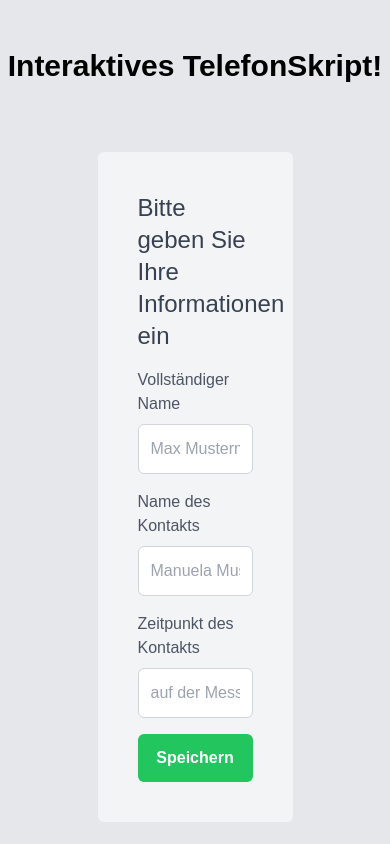
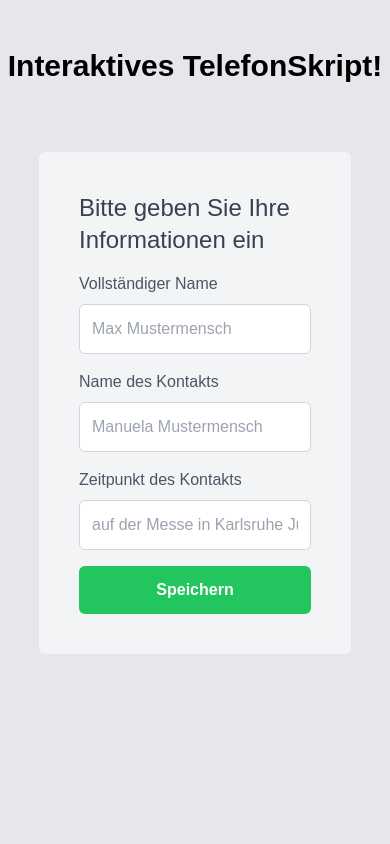
Before and after one commit to K-Lorenz/its, a Next.js app: page / in a window 390 px wide. Built offline with nearby package versions, Linux system fonts and the light colour scheme.

Commit message:
usability update

```diff
--- a/app/components/inputMask.tsx
+++ b/app/components/inputMask.tsx
@@ -11,8 +11,7 @@ interface InputMaskProps {
   onSave: () => void;
 }
 
-export default function InputMask({info, setInfo, onSave}: InputMaskProps) {
-
+export default function InputMask({ info, setInfo, onSave }: InputMaskProps) {
   // Handle input changes
   const handleInputChange = (e: React.ChangeEvent<HTMLInputElement>, field: string) => {
     setInfo((prevInfo) => ({
@@ -21,49 +20,61 @@ export default function InputMask({info, setInfo, onSave}: InputMaskProps) {
     }));
   };
 
+  // Handle form submission
+  const handleSubmit = (e: React.FormEvent) => {
+    e.preventDefault(); // Prevent default form submission behavior
+    onSave();
+  };
+
   return (
-    <div className="mb-6 bg-gray-100 p-10 rounded-md text-white w-1/2">
+    <form
+      onSubmit={handleSubmit}
+      className="mb-6 bg-gray-100 p-10 rounded-md text-white w-4/5 md:w-1/2"
+    >
       <h2 className="text-2xl text-gray-700 mb-4">Bitte geben Sie Ihre Informationen ein</h2>
       <div className="space-y-4">
         <div>
           <label className="text-gray-600 mb-2 block">Vollständiger Name</label>
           <input
             type="text"
-            placeholder='Max Mustermensch'
+            placeholder="Max Mustermensch"
             value={info.me}
-            onChange={(e) => handleInputChange(e, 'me')}
+            onChange={(e) => handleInputChange(e, "me")}
             className="w-full p-3 rounded-md bg-white text-gray-800 border border-gray-300 focus:outline-none focus:ring-2 focus:ring-green-500"
+            required
           />
         </div>
         <div>
           <label className="text-gray-600 mb-2 block">Name des Kontakts</label>
           <input
-            placeholder='Manuela Mustermensch'
             type="text"
+            placeholder="Manuela Mustermensch"
             value={info.contactName}
-            onChange={(e) => handleInputChange(e, 'contactName')}
+            onChange={(e) => handleInputChange(e, "contactName")}
             className="w-full p-3 rounded-md bg-white text-gray-800 border border-gray-300 focus:outline-none focus:ring-2 focus:ring-green-500"
+            required
           />
         </div>
         <div>
           <label className="text-gray-600 mb-2 block">Zeitpunkt des Kontakts</label>
           <input
             type="text"
-            placeholder='auf der Messe in Karlsruhe Juni 2022'
+            placeholder="auf der Messe in Karlsruhe Juni 2022"
             value={info.contactTime}
-            onChange={(e) => handleInputChange(e, 'contactTime')}
+            onChange={(e) => handleInputChange(e, "contactTime")}
             className="w-full p-3 rounded-md bg-white text-gray-800 border border-gray-300 focus:outline-none focus:ring-2 focus:ring-green-500"
+            required
           />
         </div>
         <div className="mt-4">
-          <button
-            onClick={() => onSave()}
+          <input
+            type="submit"
+            value="Speichern"
             className="w-full bg-green-500 text-white font-semibold p-3 rounded-md hover:bg-green-600 focus:outline-none focus:ring-2 focus:ring-green-500"
           >
-            Speichern
-          </button>
+          </input>
         </div>
       </div>
-    </div>
+    </form>
   );
 }
--- a/app/components/step.tsx
+++ b/app/components/step.tsx
@@ -10,14 +10,14 @@ export type StepProps = {
 
 export default function Step({ title, text, buttons, disabled=false }: StepProps) {
   return (
-    <div className="mb-6 bg-gray-100 p-10 rounded-md text-white">
+    <div className="mb-6 bg-gray-100 md:p-10 p-7 rounded-md text-white scroll-m-3">
       <h2 className="text-2xl text-gray-700 mb-2">{title}</h2>
-      <p className="text-gray-600 mb-7 ml-2 text-lg leading-loose">
+      <p className="text-gray-600 mb-7 ml-2 md:text-lg leading-loose ">
         <b>Dein Text: </b>
         {text}
       </p>
       <h2 className="text-xl text-gray-700 mb-4">Antwort</h2>
-      <div className="flex items-center space-x-5">
+      <div className="flex md:justify-start justify-between space-x-5">
         {buttons.map((button) => (
           <button
             key={button.buttonText}
--- a/app/page.tsx
+++ b/app/page.tsx
@@ -1,7 +1,7 @@
  'use client'
 
 import Step from "./components/step"
-import { useState, useRef } from "react"
+import { useState, useRef, useEffect } from "react"
 import { StepProps } from "./components/step"
 import InputMask from "./components/inputMask"
 
@@ -24,7 +24,7 @@ export default function Home(){
     },
     notContact:{
       title: "Weiterleiten",
-      text: `Schade, ist denn ${info.contactName} anwesend und können sie mich weiterleiten?`,
+      text: `Schade, ist denn ${info.contactName} anwesend und können Sie mich weiterleiten?`,
       buttons:[
         { buttonText: "Ja", buttonType: "Accept", onClick: () => addStep(stepList.correctContact)},
         { buttonText: "Nein", buttonType: "Cancel", onClick: () => addStep(stepList.newContact)}
@@ -34,7 +34,7 @@ export default function Home(){
     },
     newContact:{
       title: "Neue Ansprechperson",
-      text: "Alles klar wären sie denn bereit kurz mit mir zu sprechen?",
+      text: "Alles klar wären Sie denn bereit kurz mit mir zu sprechen?",
       buttons:[
         { buttonText: "Ja", buttonType: "Accept", onClick: () => addStep(stepList.correctNewContact)},
         { buttonText: "Nein", buttonType: "Cancel", onClick: () => addStep(stepList.callBackGoodbye)}
@@ -45,7 +45,7 @@ export default function Home(){
     correctContact:{
       disabled: false,
       title:"Studentec Vorstellung",
-      text:`Super! Wir haben uns  ${info.contactTime} unterhalten. Ich würde aber vorschlagen, dass ich Ihnen Studentec noch einmal kurz vorstelle. \n ${studentecDescription} Haben sie eventuell Interesse an einem persönlichen Gespräch?`,
+      text:`Super! Wir haben uns  ${info.contactTime} unterhalten. Ich würde aber vorschlagen, dass ich Ihnen Studentec noch einmal kurz vorstelle. \n ${studentecDescription} Haben Sie eventuell Interesse an einem persönlichen Gespräch?`,
       buttons:[
         { buttonText: "Ja", buttonType: "Accept", onClick: () => addStep(stepList.emailGoodbye)},
         { buttonText: "Nein", buttonType: "Cancel", onClick: () => addStep(stepList.callBackGoodbye)}
@@ -55,7 +55,7 @@ export default function Home(){
     correctNewContact:{
       disabled:false,
       title: "Studentec Vorstellung",
-      text: `Super! Ich würde vorschlagen, dass ich kurz Studentec vorstelle. \n ${studentecDescription} Haben sie eventuell Interesse an einem persönlichen Gespräch?`,
+      text: `Super! Ich würde vorschlagen, dass ich kurz Studentec vorstelle. \n ${studentecDescription} Haben Sie eventuell Interesse an einem persönlichen Gespräch?`,
       buttons:[
         { buttonText: "Ja", buttonType: "Accept", onClick: () => addStep(stepList.emailGoodbye)},
         { buttonText: "Nein", buttonType: "Cancel", onClick: () => addStep(stepList.emailGoodbye)},
@@ -72,7 +72,7 @@ export default function Home(){
     callBackGoodbye:{
       disabled: false,
       title: "Rückruf",
-      text: "Schade, Sind sie damit einverstanden, wenn ich Sie in 3-6 Monaten nochmal anrufe?",
+      text: "Schade, Sind Sie damit einverstanden, wenn ich Sie in 3-6 Monaten nochmal anrufe?",
       buttons: [
         { buttonText: "Ja", buttonType: "Accept", onClick: () => addStep(stepList.goodbye)},
         { buttonText: "Nein", buttonType: "Cancel", onClick: () => addStep(stepList.deleteInfo)}
@@ -96,12 +96,20 @@ export default function Home(){
       key: 0
     }
   }
+const stepContainerRef = useRef<HTMLDivElement>(null);
+
+useEffect(() => {
+  if (steps.length > 0 && stepContainerRef.current) {
+    const lastStepElement = stepContainerRef.current.lastElementChild;
+    if (lastStepElement) {
+      lastStepElement.scrollIntoView({ behavior: 'smooth', block: 'start' });
+    }
+  }
+}, [steps]);
 
   function addStep(step: StepProps, disablePrevStep = true) {
     key.current += 1;
       setSteps((prevSteps) => {
-        // Log the new step with its updated key
-        console.log({ ...step, key: key.current });
         return [...prevSteps, { ...step, key: key.current }];
       });
 
@@ -129,12 +137,14 @@ export default function Home(){
   return(
     <div className="bg-gray-200 min-h-screen w-full flex flex-col items-center space-y-5">
       <h1 className="text-3xl font-semibold text-black mt-12 mb-12"> Interaktives TelefonSkript!</h1>
-      { steps.length<1 &&<InputMask setInfo={setInfo} info={info} onSave={onSave}/>}
-      <div>
+      { steps.length<1 ?<InputMask setInfo={setInfo} info={info} onSave={onSave}/> :
+      <div ref={stepContainerRef} className="bg-gray-400 md:p-8 p-4 rounded-md w-11/12">
         {steps.map((step, index) => (
           <Step key={index} title={step.title} text={step.text} buttons={step.buttons} disabled={step.disabled}/>
         ))}
       </div>
+      }
+
     </div>
   )
 }
```
